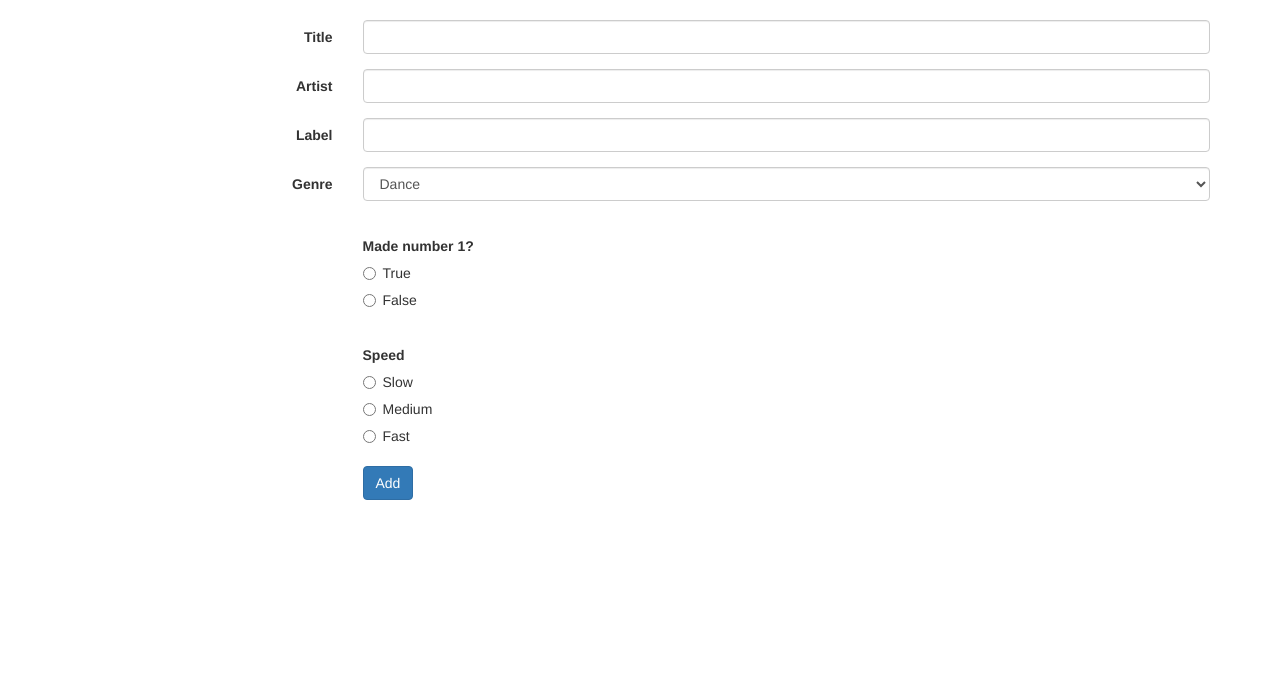
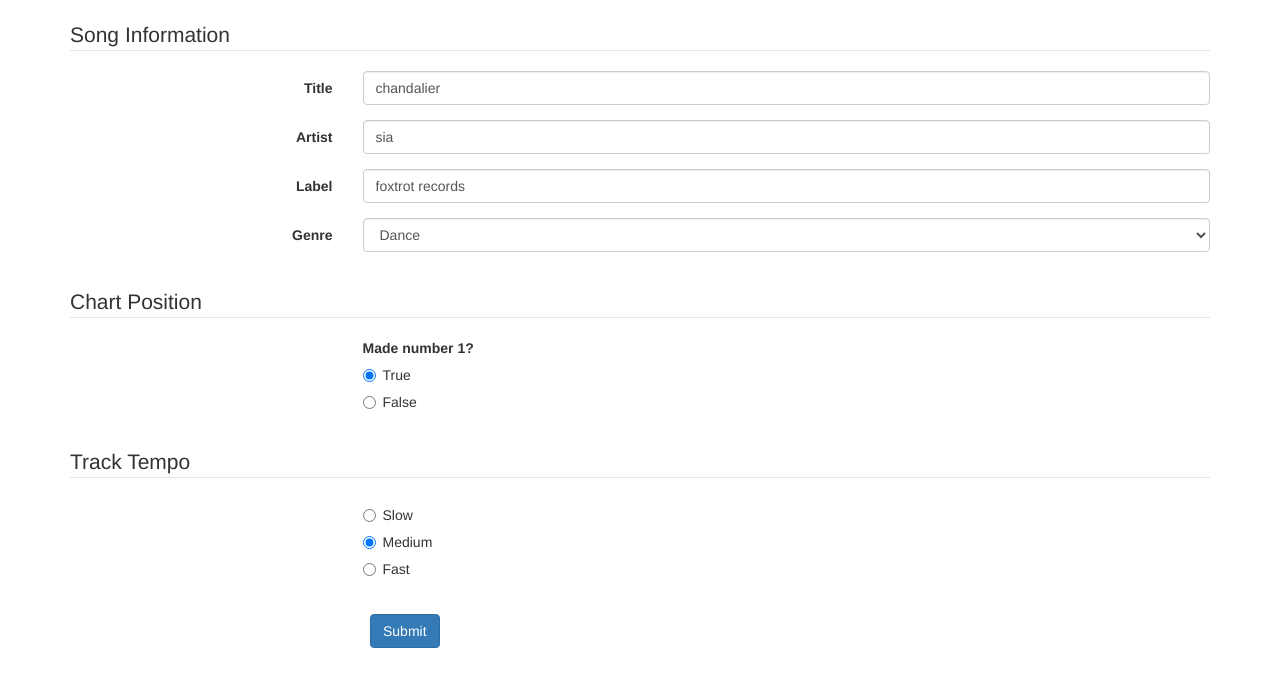
Before and after one commit to tpeirson/MusicApp, a plain HTML site: page MusicApp/MusicApp/index.html at #!/addSong in a window 1280 px wide. Drawn offline with nearby package versions, Linux system fonts and the light colour scheme; some packages are replaced by stand-ins of ours.

Commit message:
form bound to model... now working

```diff
--- a/MusicApp/MusicApp/controllers/controllers.js
+++ b/MusicApp/MusicApp/controllers/controllers.js
@@ -6,4 +6,6 @@ controllers.controller('addSong', function ($scope, service) {
 
     $scope.track = service.track;
 
+    $scope.genres = ["Pop","R&B","Rap","Dance","Other"];
+
 });
--- a/MusicApp/MusicApp/partials/addSong.html
+++ b/MusicApp/MusicApp/partials/addSong.html
@@ -1,73 +1,82 @@
 <form class="form-horizontal" role="form">
+
+    <fieldset>
+        <legend>Song Information</legend>
+
+
         <div class="form-group">
             <label for="title" class="col-sm-3 control-label">Title</label>
             <div class="col-sm-9">
-            <input type="text" id="title" name="title" class="form-control" />
+                <input type="text" id="title" name="title" class="form-control" ng-model="track.title"/>
             </div>
         </div>
 
         <div class="form-group">
             <label for="artist" class="col-sm-3 control-label">Artist</label>
             <div class="col-sm-9">
-            <input type="text" id="artist" name="artist" class="form-control" />
+                <input type="text" id="artist" name="artist" class="form-control" ng-model="track.artist"/>
             </div>
         </div>
 
         <div class="form-group">
             <label for="label" class="col-sm-3 control-label">Label</label>
             <div class="col-sm-9">
-            <input type="text" id="label" name="label" class="form-control" />
+                <input type="text" id="label" name="label" class="form-control" ng-model="track.label"/>
             </div>
         </div>
 
         <div class="form-group">
             <label for="genre" class="col-sm-3 control-label">Genre</label>
             <div class="col-sm-9">
-            <select name="genre" id="genre" class="form-control">
-                <option>Dance</option>
-                <option>Pop</option>
-                <option>R&B</option>
-                <option>Rap</option>
-                <option>Other</option>
+                <select name="genre" id="genre" class="form-control"
+                        ng-options="gen for gen in genres" ng-model="track.genre">
                 </select>
             </div>
         </div>
+
+    </fieldset>
     <br />
-
+    <fieldset>
+        <legend>Chart Position</legend>
         <div class="form-group">
             <div class="col-sm-3">
             </div>
             <div class="col-sm-9">
                 <span><b>Made number 1?</b></span>
                 <div class="radio">
-                <label><input type="radio" name="number1" value="true" />True</label>
+                    <label><input type="radio" name="number1" value="true" ng-model="track.number1"/>True</label>
                 </div>
                 <div class="radio">
-                <label><input type="radio" name="number1" value="false" />False</label>
+                    <label><input type="radio" name="number1" value="false" ng-model="track.number1"/>False</label>
                 </div>
             </div>
         </div>
+    </fieldset>
 
     <br />
-
+    <fieldset>
+        <legend>Track Tempo</legend>
         <div class="form-group">
             <div class="col-sm-3"></div>
             <div class="col-sm-9">
-            <span><b>Speed</b></span>
                                <div class="radio">
-                <label><input type="radio" name="speed" value="slow" />Slow</label>
+                    <label><input type="radio" name="speed" value="slow" ng-model="track.speed"/>Slow</label>
                 </div>
                 <div class="radio">
-                <label><input type="radio" name="speed" value="medium" />Medium</label>
+                    <label><input type="radio" name="speed" value="medium" ng-model="track.speed"/>Medium</label>
                 </div>
                 <div class="radio">
-                <label><input type="radio" name="speed" value="fast" />Fast</label>
+                    <label><input type="radio" name="speed" value="fast" ng-model="track.speed"/>Fast</label>
                 </div>
                 <br />
                 <div>
-                <button class="btn btn-primary">Add</button>
+
                 </div>
             </div>
         </div>
+    </fieldset>
+    <div class="col-sm-9 col-sm-offset-3">
+        <button class="btn btn-primary">Submit</button>
+    </div>
 
 </form>
--- a/MusicApp/MusicApp/services/msService.js
+++ b/MusicApp/MusicApp/services/msService.js
@@ -9,9 +9,9 @@ service.factory('service', function () {
             title: "chandalier",
             artist: "sia",
             label: "foxtrot records",
-            genre: "Pop",
-            number1: true,
-            speed: "slow"
+            genre: "Dance",
+            number1: "true",
+            speed: "medium"
 
         }//end track object
 
```
Lines whose indentation alone changed are shown as unchanged.
